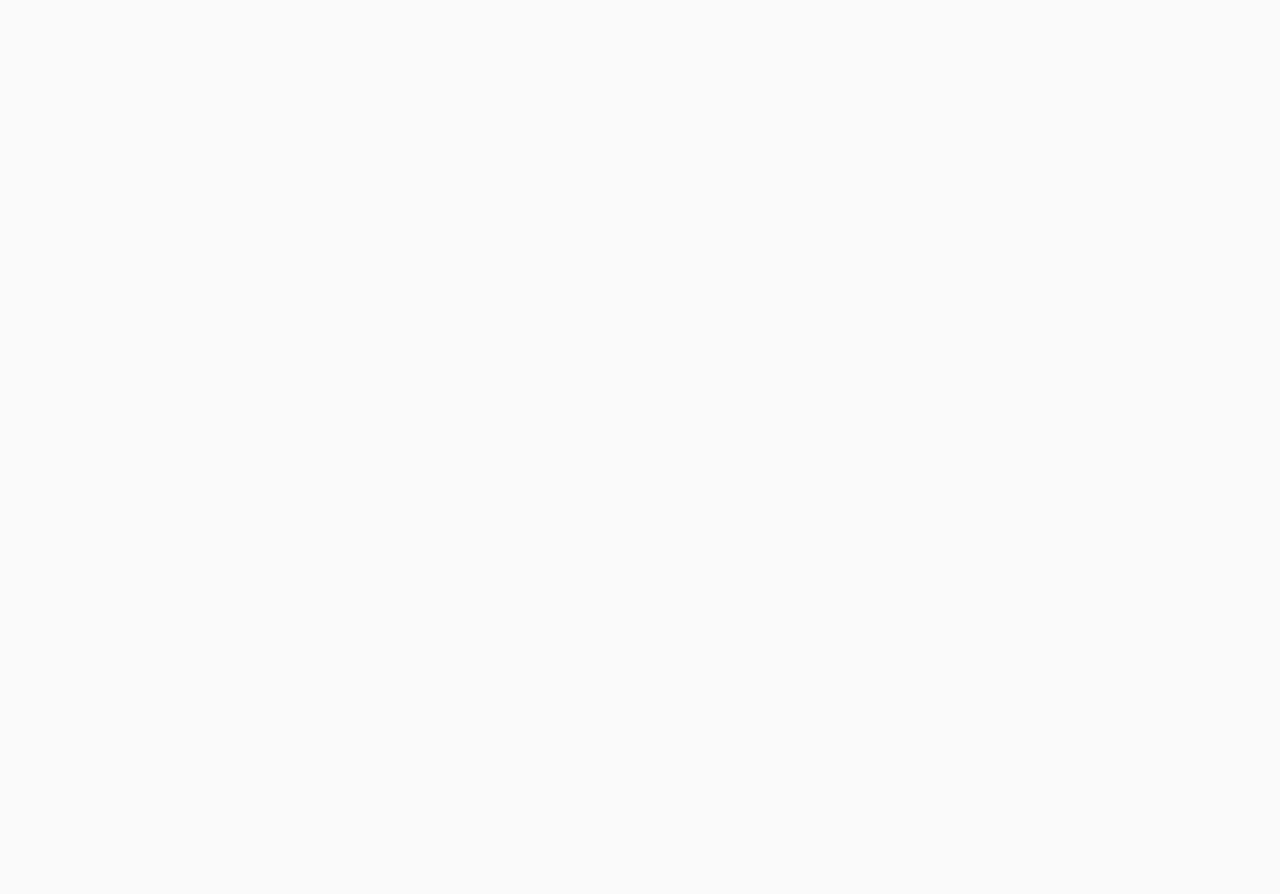
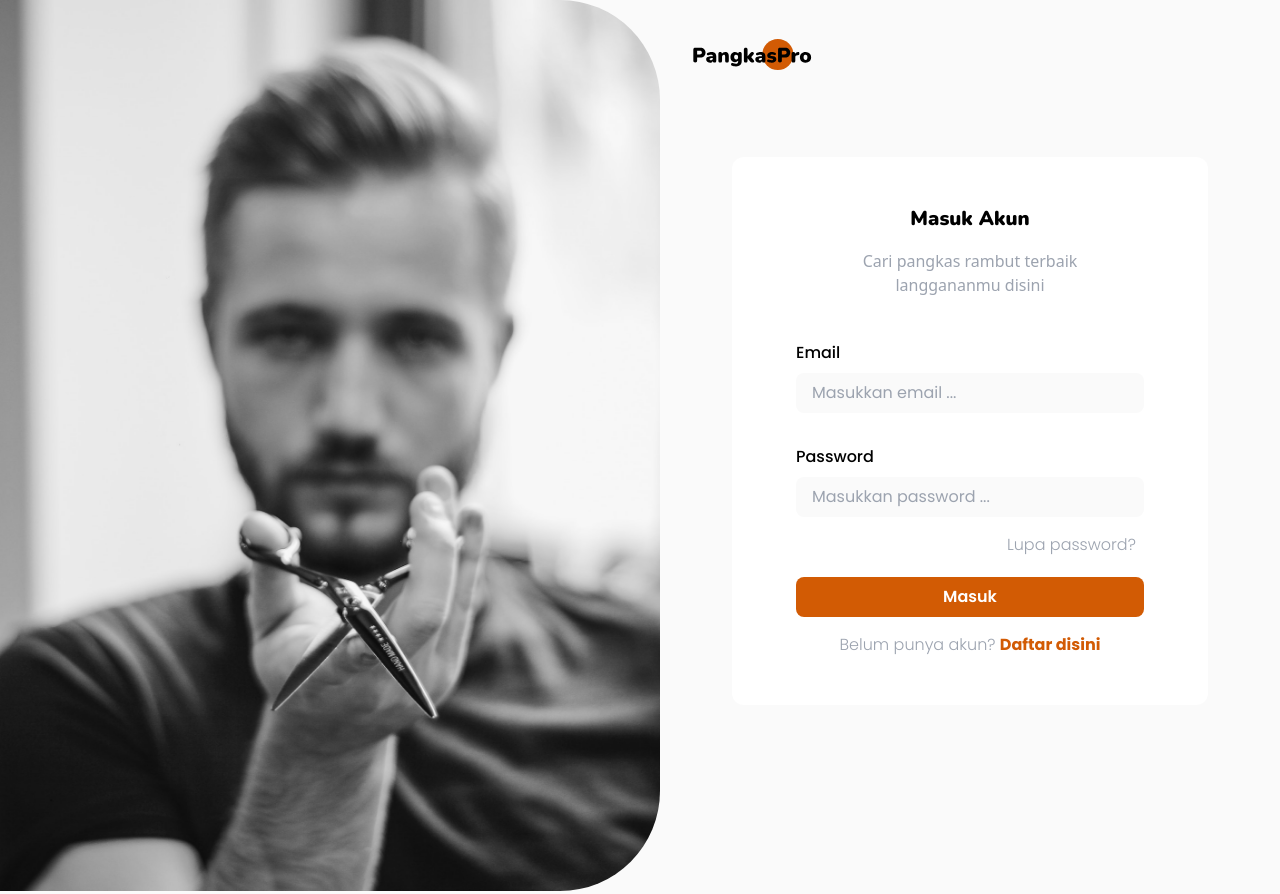
Before and after one commit to aldngrha/pangkaspro, a React (Vite) app: page /login in a window 1280 px wide. Before the commit this address had no page. Before the commit the page ends 800 px from the top, so only its background shows below. Built offline with nearby package versions, Linux system fonts and the light colour scheme.

Commit message:
add login page and Input component

```diff
--- a/src/App.jsx
+++ b/src/App.jsx
@@ -1,12 +1,16 @@
 import React from "react";
 import LandingPage from "./pages/LandingPage.jsx";
+import DetailPage from "./pages/DetailPage";
 import { BrowserRouter as Router, Route, Routes } from "react-router-dom";
+import LoginPage from "./pages/LoginPage.jsx";
 
 function App() {
   return (
     <Router>
       <Routes>
         <Route path="/" element={<LandingPage />} />
+        <Route path="/detail" element={<DetailPage />} />
+        <Route path="/login" element={<LoginPage />} />
       </Routes>
     </Router>
   );
--- /dev/null
+++ b/src/components/Input.jsx
@@ -0,0 +1,16 @@
+import React from "react";
+
+export default function Input({ forLabel, label, type, placeholder, margin }) {
+  return (
+    <div className={`flex flex-col ${margin} py-4`}>
+      <label htmlFor={forLabel} className="mb-2 font-poppins font-medium">
+        {label}
+      </label>
+      <input
+        type={type}
+        className="py-2 bg-[#FAFAFA] px-4 rounded-lg font-poppins focus:outline-none"
+        placeholder={placeholder}
+      />
+    </div>
+  );
+}
--- /dev/null
+++ b/src/pages/LoginPage.jsx
@@ -0,0 +1,67 @@
+import React from "react";
+import Input from "../components/Input.jsx";
+import { Link } from "react-router-dom";
+import Button from "../components/Button.jsx";
+
+export default function LoginPage() {
+  return (
+    <section className="container">
+      <div className="flex">
+        <div className="rounded-r-[100px] min-h-[894px] hidden lg:inline">
+          <img
+            className="rounded-r-[100px] object-center"
+            src="/assets/images/Login-image.jpg"
+            alt="Login Image"
+          />
+        </div>
+        <div className="container p-4 lg:p-8 ">
+          <img src="/assets/images/Logo.svg" alt="Logo" />
+          <div className="flex flex-col mt-5 lg:mt-20 lg:mx-10 py-12 bg-white rounded-xl">
+            <div className="items-center text-center pb-7">
+              <h1 className="font-nunito font-black text-xl mb-4">
+                Masuk Akun
+              </h1>
+              <p className="text-gray-400 font-light">
+                Cari pangkas rambut terbaik <br /> langgananmu disini
+              </p>
+            </div>
+            <Input
+              forLabel="Email"
+              label="Email"
+              type="email"
+              margin="mx-7 lg:mx-16"
+              placeholder="Masukkan email ..."
+            />
+            <Input
+              forLabel="Password"
+              label="Password"
+              type="password"
+              margin="mx-7 lg:mx-16"
+              placeholder="Masukkan password ..."
+            />
+            <Link
+              to="/"
+              className="ml-[190px] lg:ml-[275px] font-light text-gray-400 font-poppins hover:text-gray-500"
+            >
+              Lupa password?
+            </Link>
+            <Button
+              onClick=""
+              text="Masuk"
+              color="mt-5 text-white bg-secondary hover:bg-secondary-hover mx-7 lg:mx-16"
+            />
+            <p className="text-center pt-4 text-gray-400 font-light font-poppins">
+              Belum punya akun?{" "}
+              <Link
+                to="/"
+                className="text-secondary font-bold hover:text-secondary-hover"
+              >
+                Daftar disini
+              </Link>
+            </p>
+          </div>
+        </div>
+      </div>
+    </section>
+  );
+}
```
Also changed, not shown: public/assets/images/Login-image.jpg (added).
